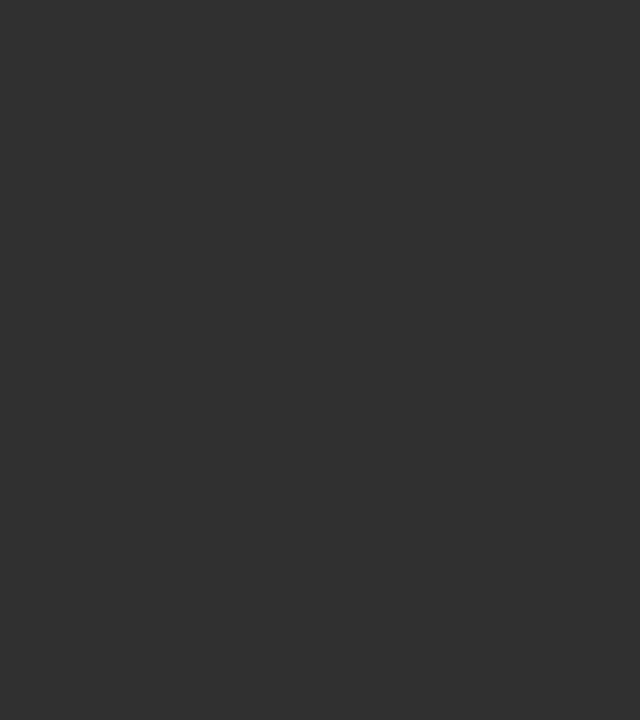
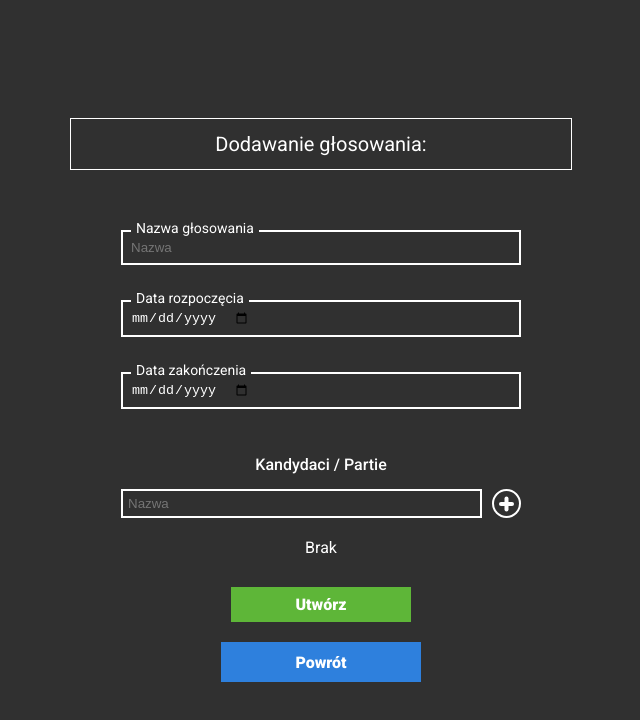
Before and after one commit to dotanek/voting-system-frontend, a React (Create React App) app: page /admin/polls-add in a window 1280 px wide. Shown: the top 720 px of the page, without its empty margins (319-959 px from the left). Built offline with nearby package versions, Linux system fonts and the light colour scheme.

Commit message:
Developed poll addition.

```diff
--- a/src/components/admin/Admin.js
+++ b/src/components/admin/Admin.js
@@ -9,6 +9,7 @@ import {
 import Main from './main/Main';
 import Polls from './polls/Polls';
 import Poll from './poll/Poll';
+import Add from './add/Add';
 
 let Container = styled.div`
     width: 100vw;
@@ -30,7 +31,7 @@ class Admin extends Component {
                         <Route exact path="/admin" component={Main}/>
                         <Route exact path="/admin/polls-view" component={Polls}/>
                         <Route exact path="/admin/polls-view/:id" component={Poll}/>
-                        {/*<Route path="/admin/polls-add" component={Main}/>*/}
+                        <Route path="/admin/polls-add" component={Add}/>
                     </Switch>
                 </Router>
             </Container>
--- a/src/components/admin/Title.js
+++ b/src/components/admin/Title.js
@@ -7,7 +7,7 @@ let Container = styled.div`
     display: flex;
     justify-content: center;
     align-items: center;
-    border-bottom: 2px solid white;
+    border: 1px solid white;
     font-size: 20px;
 
     @media (max-width:650px) {
--- /dev/null
+++ b/src/components/admin/add/Add.js
@@ -0,0 +1,264 @@
+import React, { Component } from 'react';
+import styled from 'styled-components';
+
+import Title from '../Title';
+import BackButton from '../BackButton';
+import Class from './Class';
+
+let Container = styled.div`
+    width: 400px;
+    display: flex;
+    flex-direction: column;
+    padding-top: 30px;
+    align-items: center;
+`
+
+let InputBox = styled.div`
+    display: flex;
+    width: 100%;
+    flex-direction: column;
+    margin-top: 20px;
+`
+
+let ClassBox = styled.div`
+    flex-direction: column;
+    display: flex;
+    width: 100%;
+    margin-top: 40px;
+`
+
+let ClassList = styled.div`
+    display: flex;
+    //flex-direction: column;
+    width: 100%;
+    max-height: 250px;
+    justify-content: center;
+    overflow-y: auto;
+    padding-top: 10px;
+    padding-bottom: 10px;
+    flex-wrap: wrap;
+`
+
+let ClassLabel = styled.div`
+    display: flex;
+    width: 100%;
+    height: 30px;
+    justify-content: center;
+    align-items: center;
+    font-weight: 500;
+`
+
+let Input = styled.div`
+    margin-top: 25px;
+
+    &:first-of-type {
+        margin-top: 0;
+    }
+`
+
+let InputField = styled.input`
+    width: calc(100% - 20px);
+    text-decoration: none;
+    background: none;
+    margin: 0;
+    padding: 8px;
+    color: white;
+    display: flex;
+    border: 2px solid white;
+    outline: none;
+
+    transition: 0.2s ease-in-out;
+
+    &:focus {
+        border: 2px solid #2e80dd;
+    }
+`
+
+let DateInputField = styled(InputField)`
+    &:hover {
+        cursor: pointer;
+    }
+`
+
+let InputLabel = styled.div`
+    position: relative;
+    height: 20px;
+    width: fit-content;
+    padding: 0 5px;
+    margin-bottom: -10px;
+    margin-left: 10px;
+    font-size: 14px;
+    background-color: #303030;
+`
+
+let ClassInput = styled.div`
+    display: flex;
+    margin-top: 10px;
+    width: 100%;
+    align-items: center;
+    margin-bottom: 10px;
+`
+
+let ClassInputField = styled.input`
+    display: flex;
+    border: 0;
+    margin: 0;
+    padding: 0;
+    flex-grow: 1;
+    padding: 5px;
+    border: 2px solid white;
+    background: none;
+    color: white;
+    outline: 0;
+
+    transition: 0.2s ease-in-out;
+
+    &:focus {
+        border: 2px solid #5EB638;
+    }
+`
+
+let ClassAddButton = styled.div`
+    //background-color: #5EB638;
+    width: 25px;
+    height: 25px;
+    display: flex;
+    align-items: center;
+    justify-content: center;
+    margin-left: 10px;
+    border-radius: 16.5px;
+    border: 2px solid white;
+
+    transition: 0.2s ease-in-out;
+
+    &:hover {
+        cursor: pointer;
+        //background-color: #48872D;
+        //background-color: white;
+        border: 2px solid #5EB638;
+
+        & > div {
+            background-color: #5EB638;
+        }
+    }
+`
+
+let HorizontalSquare = styled.div`
+    position: absolute;
+    width: 15px;
+    height: 4px;
+    background-color: white;
+    border-radius: 2px;
+
+    transition: 0.2s ease-in-out;
+`
+
+let VerticalSquare = styled(HorizontalSquare)`
+    transform: rotate(90deg);
+`
+
+let ConfirmButton = styled.div`
+    width: 180px;
+    height: 35px;
+    display: flex;
+    background-color: #5EB638;
+    align-items: center;
+    justify-content: center;
+    font-size: 16px;
+    font-weight: 600;
+    margin-top: 20px;
+
+    transition: 0.2s ease-in-out;
+
+    &:hover {
+        cursor: pointer;
+        background-color: #448329;
+    }
+`
+
+class Add extends Component {
+    state = {
+        classInputFieldValue:"",
+        classes: [
+        ]
+    }
+
+    onChangeClassInputField = (e) => {
+        this.setState({classInputFieldValue:e.target.value});
+    }
+
+    onClickClassAddButton = () => {
+        let classes = this.state.classes;
+        classes.push(this.state.classInputFieldValue);
+        this.setState({classes,classInputFieldValue:""});
+    }
+
+    onClickClassButton = (cls) => {
+        console.log(cls);
+        let classes = this.state.classes;
+        let targetClass = classes.find(c => c == cls);
+        classes.splice(classes.indexOf(targetClass),1);
+        this.setState({classes});
+    }
+
+    renderClasses = () => {
+        if (this.state.classes?.length === 0) {
+            return "Brak"
+        }
+
+        return this.state.classes.map(
+            c => (
+                <Class
+                    key={c}
+                    class={c}
+                    onClickClassButton={(cls) => this.onClickClassButton(cls)}
+                />
+            )
+        );
+    }
+
+    render() {
+        return (
+            <React.Fragment>
+            <Title text="Dodawanie głosowania:"/>
+            <Container>
+                <InputBox>
+                    <Input>
+                        <InputLabel>Nazwa głosowania</InputLabel>
+                        <InputField placeholder="Nazwa"/>
+                    </Input>
+                    <Input>
+                        <InputLabel>Data rozpoczęcia</InputLabel>
+                        <DateInputField className="no-select" type="date" placeholder="Data rozpoczęcia"/>
+                    </Input>
+                    <Input>
+                        <InputLabel>Data zakończenia</InputLabel>
+                        <DateInputField className="no-select" type="date" placeholder="Data zakończenia"/>
+                    </Input>
+                </InputBox>
+                <ClassBox>
+                    <ClassLabel>Kandydaci / Partie</ClassLabel>
+                    <ClassInput>
+                        <ClassInputField
+                            placeholder="Nazwa"
+                            value={this.state.classInputFieldValue}
+                            onChange={this.onChangeClassInputField}
+                        />
+                        <ClassAddButton onClick={this.onClickClassAddButton}>
+                            <HorizontalSquare />
+                            <VerticalSquare />
+                        </ClassAddButton>
+                    </ClassInput>
+                    <ClassList>
+                        {this.renderClasses()}
+                    </ClassList>
+                </ClassBox>
+            </Container>
+            <ConfirmButton>Utwórz</ConfirmButton>
+            <BackButton linkTo="/admin" />
+        </React.Fragment>
+        );
+    }
+}
+
+export default Add;
--- /dev/null
+++ b/src/components/admin/add/Class.js
@@ -0,0 +1,67 @@
+import React, { Component } from 'react';
+import styled from 'styled-components';
+
+let Container = styled.div`
+    display: flex;
+    width: calc(80% - 10px);
+    color: #202020;
+    height: 30px;
+    align-items: center;
+    margin-top: 10px;
+`
+
+let Label = styled.div`
+    display: flex;
+    flex-grow: 1;
+    height: 100%;
+    padding-left:  10px;
+    align-items: center;
+    background-color: white;
+`
+
+let Button = styled.div`
+    width: 25px;
+    height: 25px;
+    display: flex;
+    align-items: center;
+    justify-content: center;
+    margin-left: 10px;
+    border-radius: 16.5px;
+    border: 2px solid white;
+
+    transition: 0.2s ease-in-out;
+
+    &:hover {
+        cursor: pointer;
+        border: 2px solid #C92B2B;
+
+        & > div {
+            background-color: #C92B2B;
+        }
+    }
+`
+
+let HorizontalSquare = styled.div`
+    width: 15px;
+    height: 4px;
+    background-color: white;
+    border-radius: 2px;
+
+    transition: 0.2s ease-in-out;
+`
+
+class Class extends Component {
+    state = {  }
+    render() {
+        return (
+            <Container>
+                <Label>{this.props.class}</Label>
+                <Button onClick={() => this.props.onClickClassButton(this.props.class)}>
+                    <HorizontalSquare />
+                </Button>
+            </Container>
+        );
+    }
+}
+
+export default Class;
--- a/src/components/admin/polls/Polls.js
+++ b/src/components/admin/polls/Polls.js
@@ -7,10 +7,13 @@ import PollsListItem from './PollsListItem';
 
 let Container = styled.div`
     width: 700px;
+    max-height: 50vh;
+    overflow-y: auto;
+    padding: 0 10px;
     display: flex;
     flex-direction: column;
     flex-wrap: wrap;
-    margin-top: 20px;
+    margin-top: 30px;
     align-items: center;
 `
 
@@ -27,7 +30,10 @@ class Polls extends Component {
             {id: 2, name:"test-poll-name2-but-longer", date_start:"12.02.2021", date_end:"11.01.2021", active:true},
             {id: 3, name:"test3", date_start:"21.03.2021", date_end:"11.01.2021", active:false},
             {id: 4, name:"test-poll-name4", date_start:"22.04.2021", date_end:"11.01.2021", active:false},
-            {id: 5, name:"test-poll-name55555", date_start:"31.05.2020", date_end:"11.01.2021", active:true}
+            {id: 5, name:"test-poll-name55555", date_start:"31.05.2020", date_end:"11.01.2021", active:true},
+            {id: 5, name:"test-poll-name55555", date_start:"31.05.2020", date_end:"11.01.2021", active:true},
+
+
         ]
     }
 
@@ -42,7 +48,7 @@ class Polls extends Component {
     render() {
         return (
             <React.Fragment>
-                <Title text="Wyniki głosowań:"/>
+                <Title text="Lista głosowań:"/>
                 <Container>
                     <PollsList>
                         {this.renderListItems()}
--- a/src/components/admin/polls/PollsListItem.js
+++ b/src/components/admin/polls/PollsListItem.js
@@ -15,6 +15,10 @@ let Container = styled(Link)`
     //background-color: rgba(87,161,61,0.3);
     //background-color: #57A13D;
     //box-shadow: 0px 0px 5px rgba(0,0,0,0.3);
+
+    &:first-of-type {
+        margin-top: 0;
+    }
 
     &:hover {
         //background-color: rgba(255,255,255,1);
--- a/src/index.css
+++ b/src/index.css
@@ -30,3 +30,13 @@ body {
   justify-content: center;
   align-items: center;
 }
+
+.no-select {
+  -webkit-touch-callout: none; /* iOS Safari */
+    -webkit-user-select: none; /* Safari */
+     -khtml-user-select: none; /* Konqueror HTML */
+       -moz-user-select: none; /* Old versions of Firefox */
+        -ms-user-select: none; /* Internet Explorer/Edge */
+            user-select: none; /* Non-prefixed version, currently
+                                  supported by Chrome, Edge, Opera and Firefox */
+}
```
